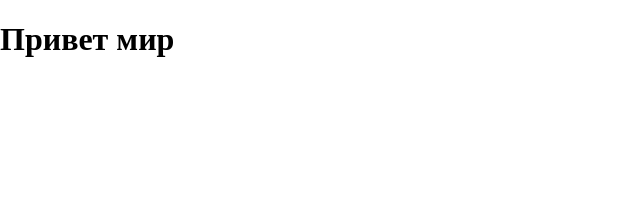
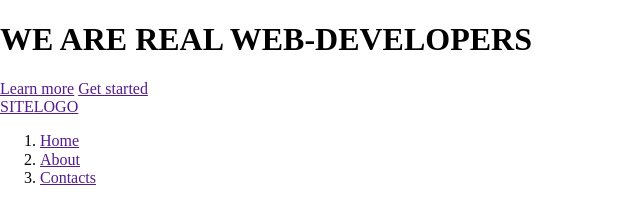
Before and after one commit to garanzhaM/GRID, a website: page index.html in a window 1280 px wide. Shown: the whole page, without its empty margins (0-640 px from the left). Drawn offline with Linux system fonts and the light colour scheme.

Commit message:
разметка header

```diff
--- a/index.html
+++ b/index.html
@@ -20,7 +20,53 @@
 
 <body>
 
-  <h1>Привет мир</h1>
+
+  <header class="header">
+
+    <div class="header-content">
+      <div class="header-content__container">
+        <h1 class="header-content__title">WE ARE REAL WEB-DEVELOPERS</h1>
+        <div class="header-content__actions">
+          <a class="btn btn--light" href="">Learn more</a>
+          <a class="btn btn--light" href="">Get started</a>
+        </div>
+      </div>
+    </div>
+
+    <div class="header-menu">
+      <div class="header-menu__container">
+        <div class="header-logo">
+          <a class="header-logo__link" href="">
+            <span class="header-logo__accent">SITE</span>LOGO
+          </a>
+        </div>
+
+        <div class="header-navbar">
+          <div class="header-navbar__btn">
+            <span class="header-navbar__btn-row"></span>
+            <span class="header-navbar__btn-row"></span>
+            <span class="header-navbar__btn-row"></span>
+          </div>
+
+          <ol class="header-navbar__list">
+            <li class="header-navbar__item">
+              <a class="header-navbar__link" href="">Home</a>
+            </li>
+            <li class="header-navbar__item">
+              <a class="header-navbar__link" href="">About</a>
+            </li>
+            <li class="header-navbar__item">
+              <a class="header-navbar__link" href="">Contacts</a>
+            </li>
+          </ol>
+        </div>
+      </div>
+    </div>
+
+    <div class="header-overlay"></div>
+
+  </header>
+
   <!-- Подключаем библиотеку jquery, необходимую для работы нашего основного скрипта -->
   <script src="libs/jquery/dist/jquery.min.js"></script>
   <!-- Подключаем наш основной скрипт, с которым будем работать -->
```
